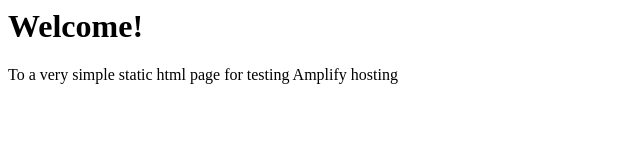
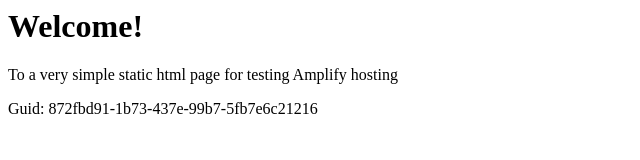
Before and after one commit to aws-aemilia-iad/Github-PR-Commit-Integration-Test-DoNotTouch-v1-prod-us-east-1, a website: page src/index.html in a window 1280 px wide. Shown: the whole page, without its empty margins (0-640 px from the left). Drawn offline with Linux system fonts and the light colour scheme.

Commit message:
commit from integ tests

```diff
--- a/src/index.html
+++ b/src/index.html
@@ -1,3 +1,5 @@
+
+
 <html lang="en">
 
 <head>
@@ -10,6 +12,6 @@
 <body>
     <h1>Welcome!</h1>
     <p>To a very simple static html page for testing Amplify hosting</p>
-</body>
+    <p>Guid: 872fbd91-1b73-437e-99b7-5fb7e6c21216</p></body>
 
 </html>
```
